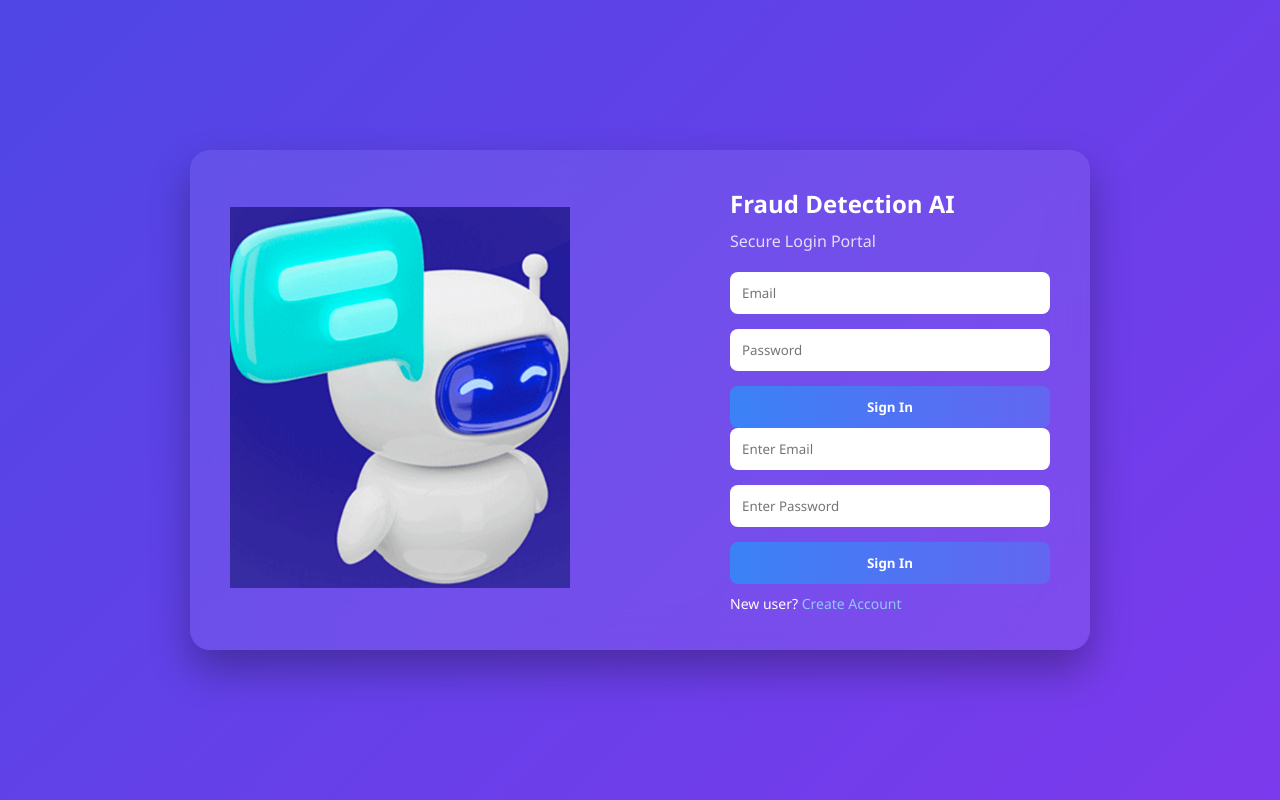
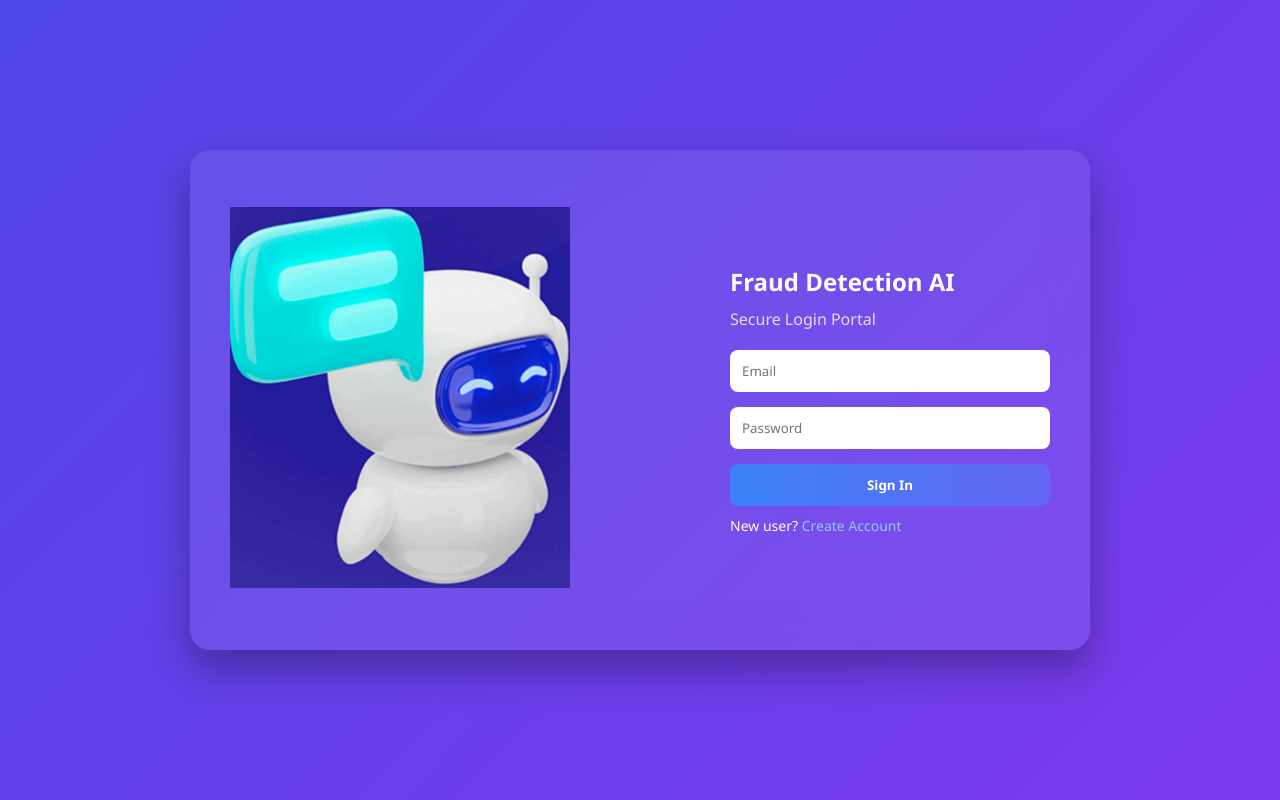
Before and after one commit to gayathrichowdary-a/ai-detection, a Flask app: page /login in a window 1280 px wide. Run offline with Flask 3, Linux system fonts and the light colour scheme.

Commit message:
fix github pages

```diff
--- a/app.py
+++ b/app.py
@@ -5,9 +5,21 @@ app = Flask(__name__)
 # --------------------
 # LOGIN PAGE (MAIN LINK)
 # --------------------
-@app.route("/")
-@app.route("/login")
+@app.route("/login", methods=["GET","POST"])
 def login():
+
+    if request.method == "POST":
+
+        email = request.form["email"]
+        password = request.form["password"]
+
+        # simple demo login
+        if email == "admin@gmail.com" and password == "1234":
+            return redirect("/dashboard")
+
+        else:
+            return "Invalid Login"
+
     return render_template("login.html")
 
 
--- a/templates/login.html
+++ b/templates/login.html
@@ -72,10 +72,6 @@ font-weight:bold;
 cursor:pointer;
 }
 
-button:hover{
-opacity:.9;
-}
-
 .signup{
 margin-top:10px;
 font-size:14px;
@@ -102,21 +98,14 @@ text-decoration:none;
 <h2>Fraud Detection AI</h2>
 <p>Secure Login Portal</p>
 
-<form method="GET" action="/dashboard">
-<form action="/dashboard" method="POST"></form>
+<form action="/login" method="POST">
+
 <input type="email" name="email" placeholder="Email" required>
 
 <input type="password" name="password" placeholder="Password" required>
 
 <button type="submit">Sign In</button>
 
-</form>
-
-<form action="/login" method="POST">
-    <input type="email" name="email" placeholder="Enter Email" required>
-    <input type="password" name="password" placeholder="Enter Password" required>
-
-    <button type="submit">Sign In</button>
 </form>
 
 <div class="signup">
```
